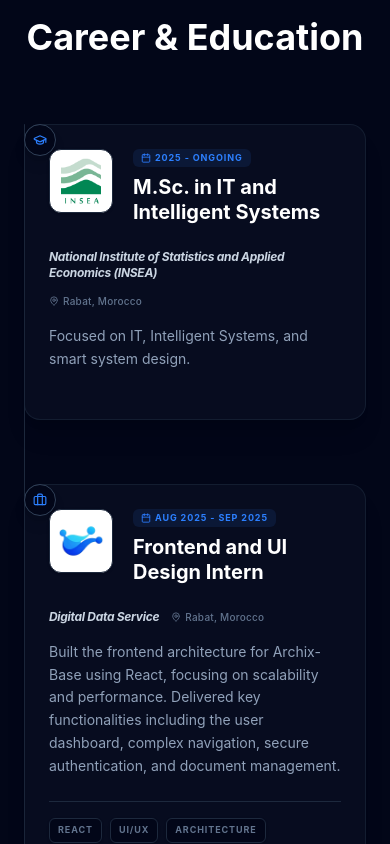
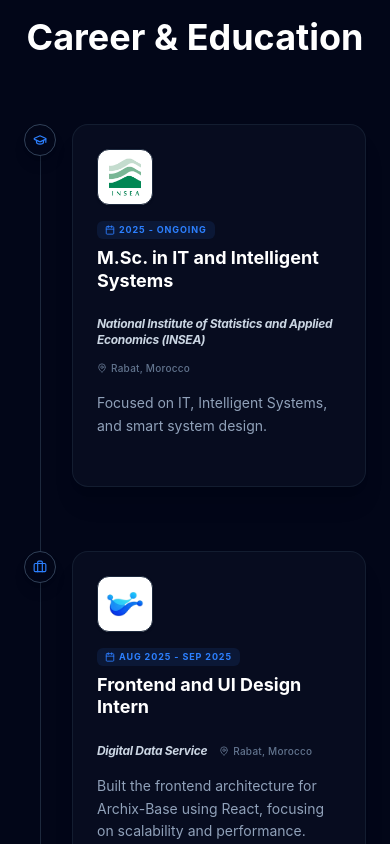
Before and after one commit to YassirB808/My-Portfolio-YB, a React (Vite) app: page / in a window 390 px wide. Shown: the part 2760-3604 px from the top of the page. Built offline with nearby package versions, Linux system fonts and the light colour scheme.

Commit message:
fix: refine mobile layout and spacing for Career & Education timeline

```diff
--- a/src/components/Experience.jsx
+++ b/src/components/Experience.jsx
@@ -78,7 +78,7 @@ const Experience = () => {
         </motion.div>
 
         <div className="relative">
-          <div className="absolute left-0 md:left-1/2 md:-translate-x-1/2 top-0 bottom-0 w-[1px] bg-slate-800 rounded-full"></div>
+          <div className="absolute left-4 md:left-1/2 md:-translate-x-1/2 top-0 bottom-0 w-[1px] bg-slate-800 rounded-full"></div>
 
           <div className="space-y-16">
             {timelineItems.map((item, idx) => (
@@ -96,7 +96,7 @@ const Experience = () => {
                   {item.type === 'work' ? <Briefcase size={14} className="text-blue-500 relative z-10" /> : <GraduationCap size={14} className="text-blue-500 relative z-10" />}
                 </div>
 
-                <div className={`md:w-1/2 ${idx % 2 === 0 ? 'md:pl-12' : 'md:pr-12'}`}>
+                <div className={`pl-12 md:w-1/2 ${idx % 2 === 0 ? 'md:pl-12' : 'md:pl-0 md:pr-12'}`}>
                   <motion.div
                     whileHover={{ y: -5 }}
                     transition={{ type: "spring", stiffness: 300, damping: 20 }}
@@ -104,15 +104,15 @@ const Experience = () => {
                   >
                     <div className="absolute top-0 right-0 w-24 h-24 bg-blue-500/5 blur-3xl opacity-0 group-hover:opacity-100 transition-opacity"></div>
 
-                    <div className="flex items-start gap-5 mb-6 relative z-10">
-                        <div className="w-16 h-16 rounded-xl bg-white border border-slate-800 flex items-center justify-center font-bold text-slate-900 text-[10px] uppercase shadow-sm flex-shrink-0 group-hover:shadow-md transition-all overflow-hidden p-2">
+                    <div className="flex flex-col sm:flex-row items-start gap-4 sm:gap-5 mb-6 relative z-10">
+                        <div className="w-14 h-14 sm:w-16 sm:h-16 rounded-xl bg-white border border-slate-800 flex items-center justify-center font-bold text-slate-900 text-[10px] uppercase shadow-sm flex-shrink-0 group-hover:shadow-md transition-all overflow-hidden p-2">
                             <img src={item.logo} alt={item.institution || item.company} className="w-full h-full object-contain" />
                         </div>
                         <div>
                             <span className="flex items-center gap-1 text-[9px] font-bold text-blue-500 bg-blue-500/10 px-2 py-0.5 rounded-md uppercase tracking-widest mb-2 w-fit">
                                 <Calendar size={10} /> {item.period}
                             </span>
-                            <h4 className="text-xl font-bold text-white group-hover:text-blue-400 transition-colors leading-tight">{item.title}</h4>
+                            <h4 className="text-lg sm:text-xl font-bold text-white group-hover:text-blue-400 transition-colors leading-tight">{item.title}</h4>
                         </div>
                     </div>
 
```
